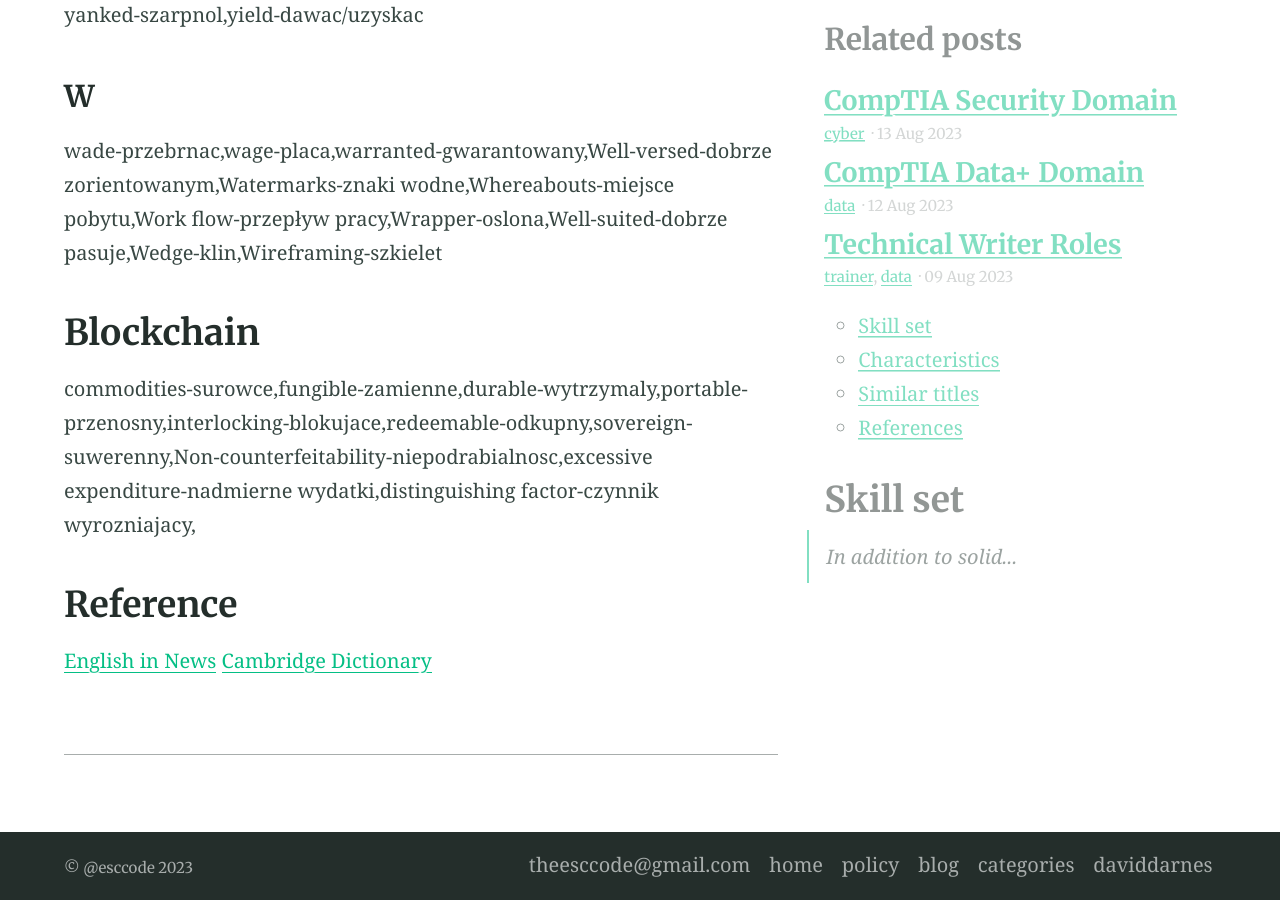
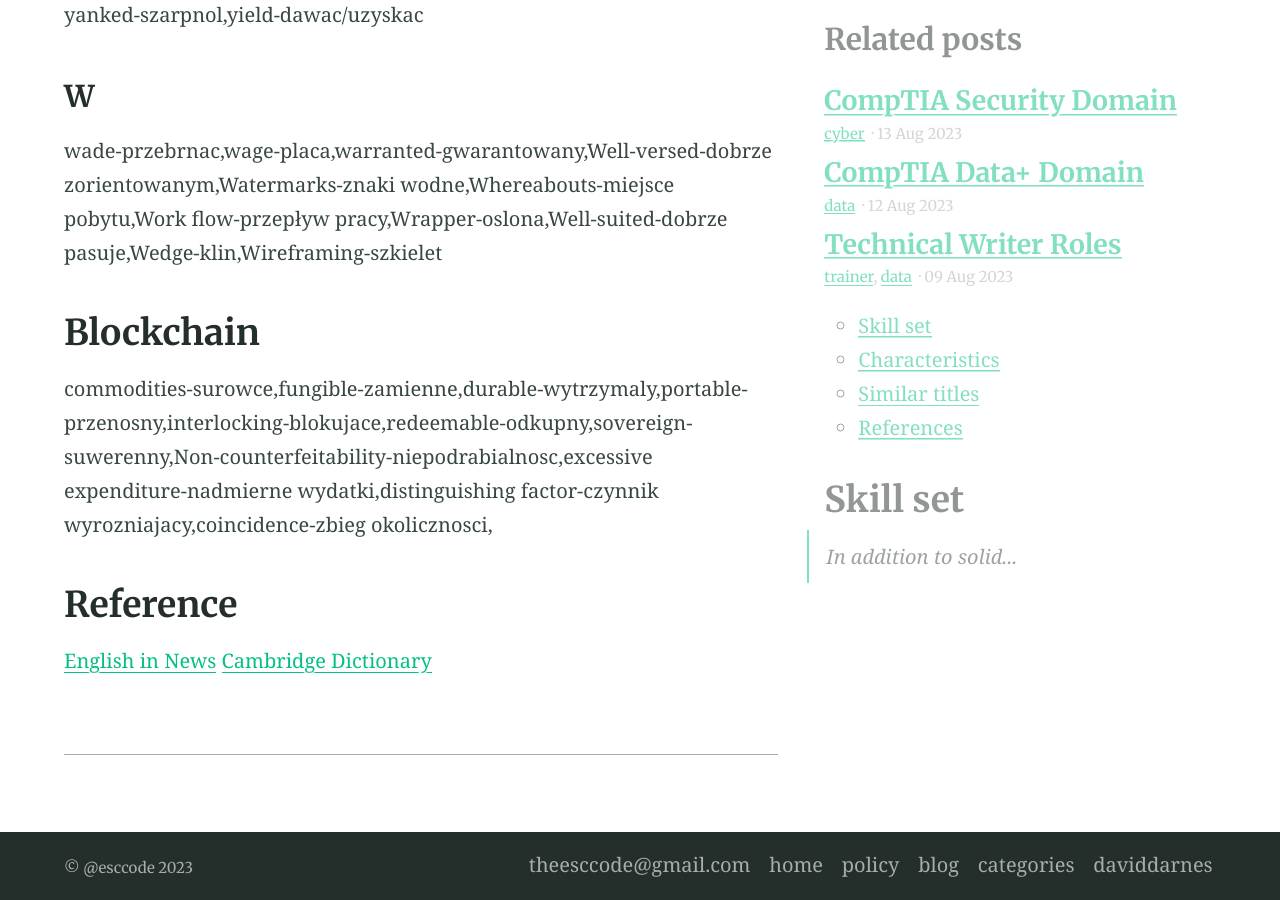
Before and after one commit to esccode/esccode.github.io, a Jekyll site: the page built from _posts/2023-08-11-ed.md, in a window 1280 px wide and 900 px high, scrolled down 19999 px. Built offline with Jekyll 4.4.1, drawn with Linux system fonts in a browser that asks for light colours.

Commit message:
fffffffff

```diff
--- a/_posts/2023-08-11-ed.md
+++ b/_posts/2023-08-11-ed.md
@@ -215,7 +215,7 @@ wade-przebrnac,wage-placa,warranted-gwarantowany,Well-versed-dobrze zorientowany
 
 ## Blockchain
 
-commodities-surowce,fungible-zamienne,durable-wytrzymaly,portable-przenosny,interlocking-blokujace,redeemable-odkupny,sovereign-suwerenny,Non-counterfeitability-niepodrabialnosc,excessive expenditure-nadmierne wydatki,distinguishing factor-czynnik wyrozniajacy,
+commodities-surowce,fungible-zamienne,durable-wytrzymaly,portable-przenosny,interlocking-blokujace,redeemable-odkupny,sovereign-suwerenny,Non-counterfeitability-niepodrabialnosc,excessive expenditure-nadmierne wydatki,distinguishing factor-czynnik wyrozniajacy,coincidence-zbieg okolicznosci,
 
 
 
```
